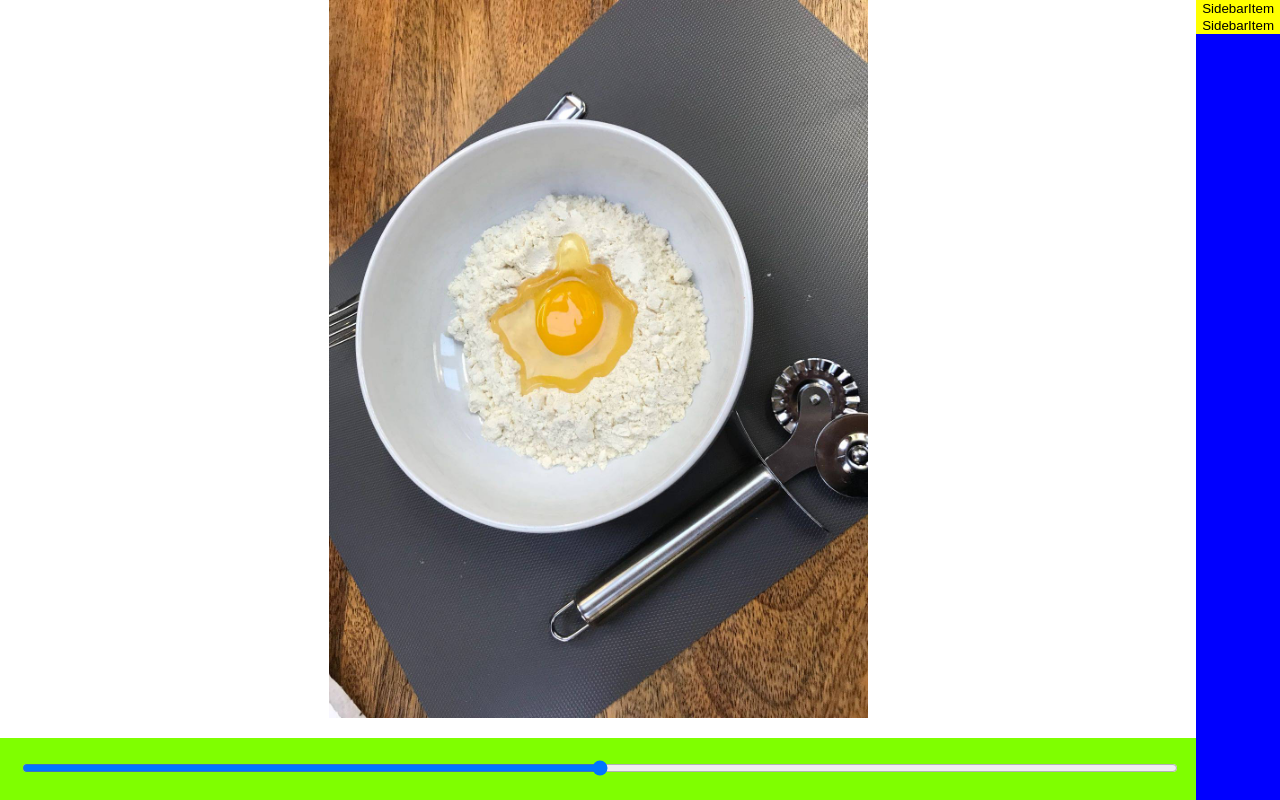
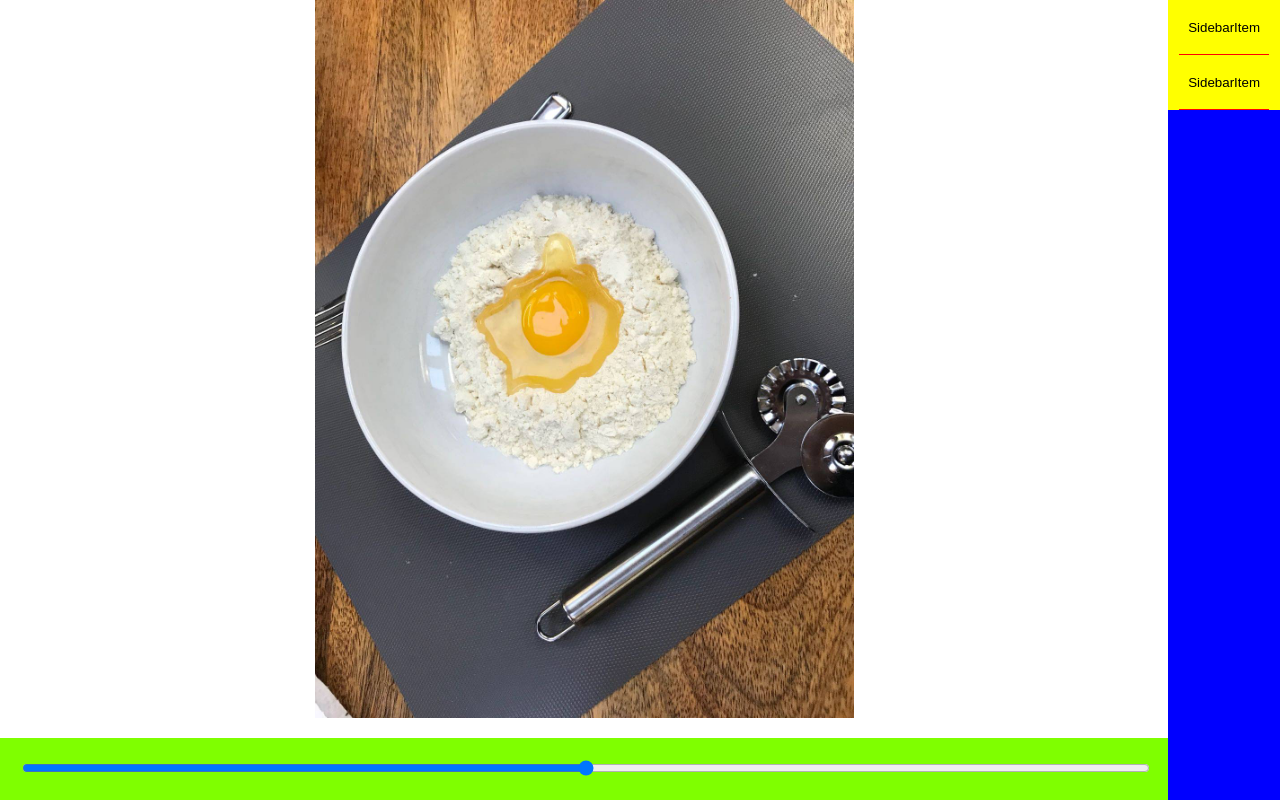
Before and after one commit to mattia-centini/photo-editor-react, a React (Create React App) app: page / in a window 1280 px wide. Built offline with nearby package versions, Linux system fonts and the light colour scheme.

Commit message:
added spacing lines and hover transition

```diff
--- a/src/components/SidebarItem.css
+++ b/src/components/SidebarItem.css
@@ -3,4 +3,26 @@
   border: none;
   background-color: yellow;
   cursor: pointer;
+  padding: 20px;
+  position: relative;
+  transition: ease background-color 1500ms;
 }
+
+.sidebar-item:hover,
+.sidebar-item:focus {
+  background-color: rgb(247, 224, 18);
+}
+
+.sidebar-item.active {
+  background-color: rgb(148, 247, 18);
+}
+
+.sidebar-item::after {
+  position: absolute;
+  width: 80%;
+  left: 10%;
+  bottom: 0;
+  content: "";
+  height: 1px;
+  background-color: red;
+}
```
